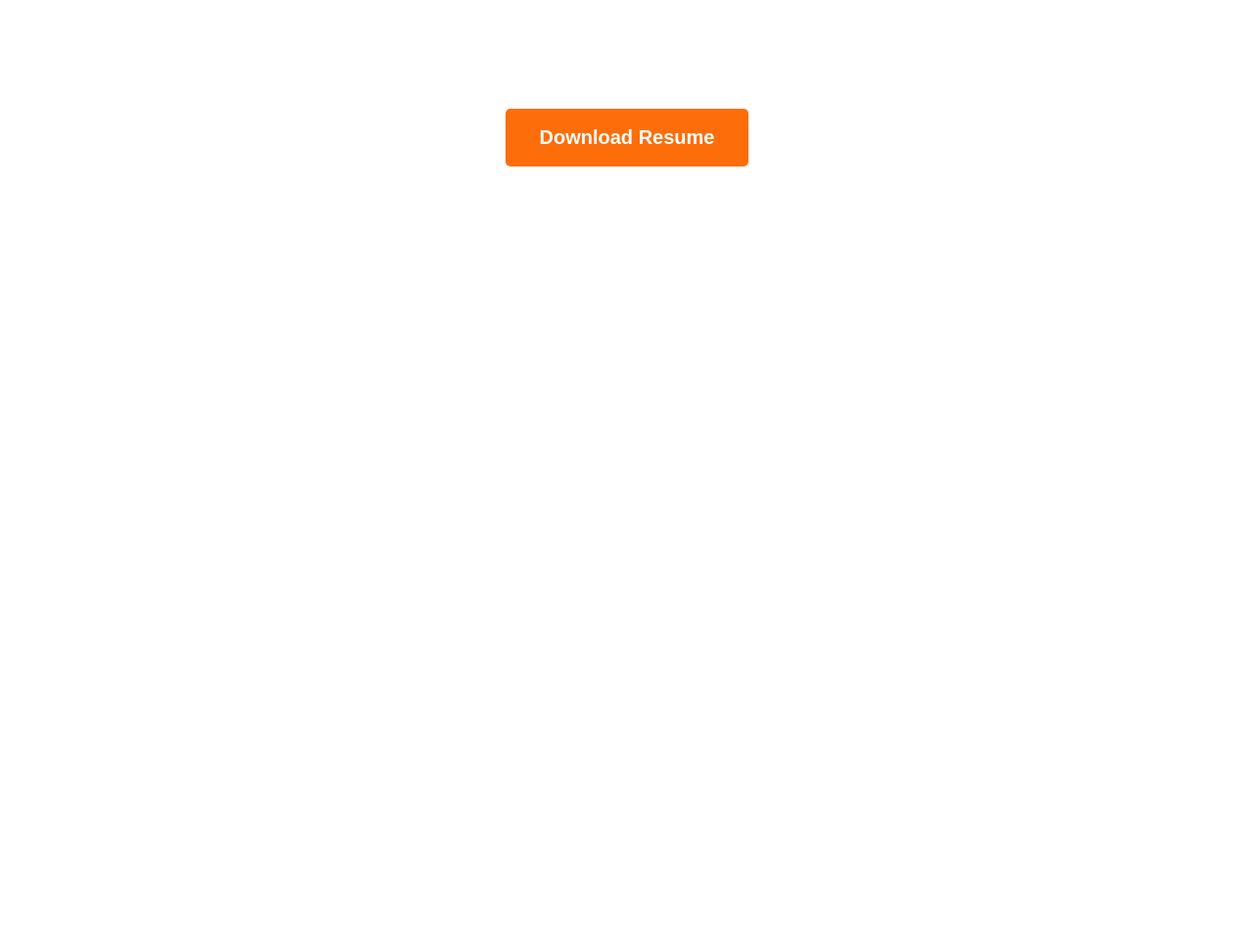
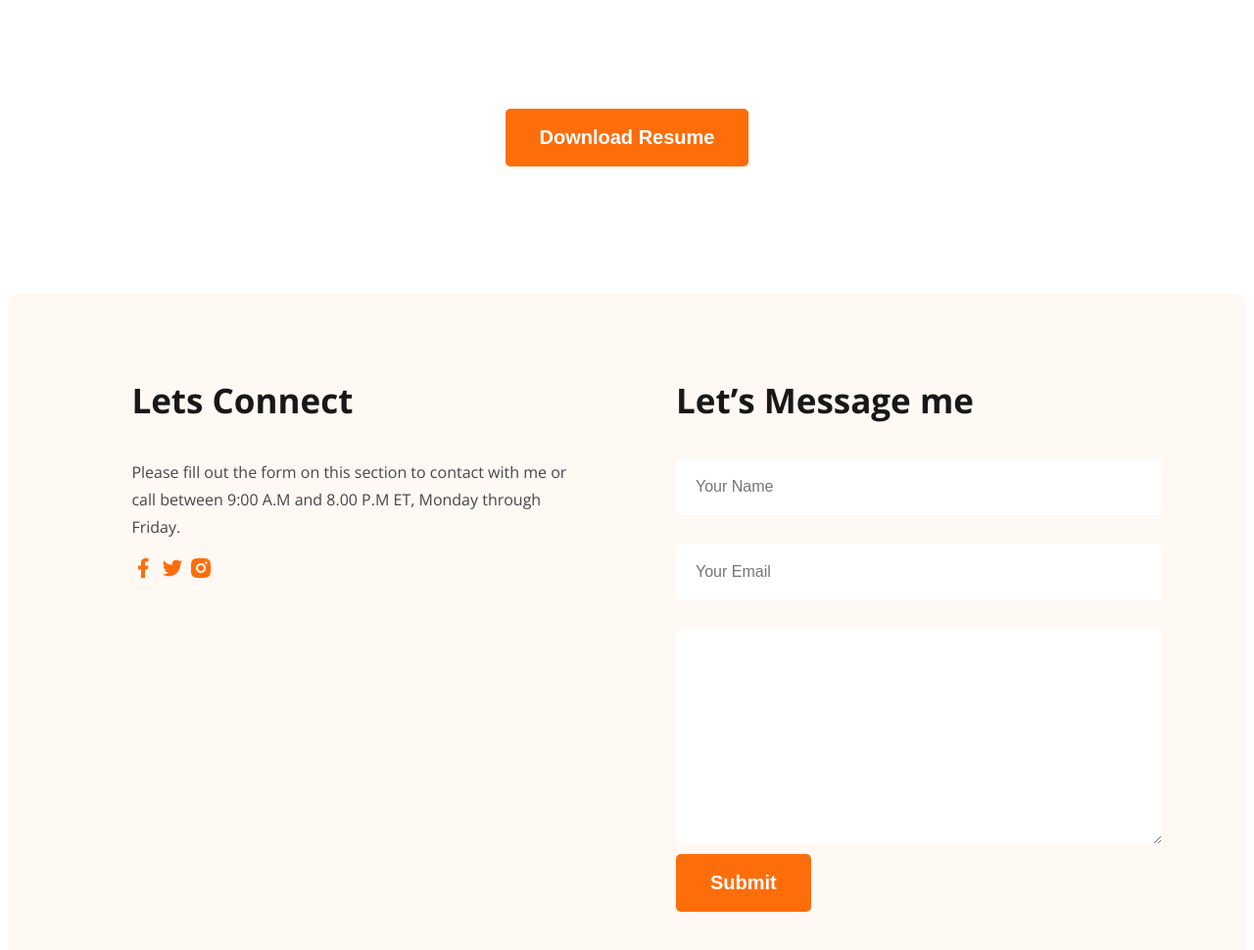
Before and after one commit to samimeadad/portfolio, a plain HTML site: page index.html in a window 1280 px wide. Shown: the part 3436-4406 px from the top of the page at 98% size. Before the commit the page ends 3736 px from the top, so only its background shows below. Drawn offline with nearby package versions, Linux system fonts and the light colour scheme.

Commit message:
footer done

```diff
--- a/index.html
+++ b/index.html
@@ -190,8 +190,31 @@
                 </div>
             </section>
         </main>
-        <footer>
+        <footer class="footer secondary-bg">
+            <div class="footer-column">
+                <h3 class="footer-title">Lets Connect</h3>
+                <p class="footer-description">
+                    Please fill out the form on this section to contact with me or call between 9:00 A.M and 8.00 P.M
+                    ET, Monday through
+                    Friday.
+                </p>
+                <div class="footer-social">
+                    <a href="https://www.facebook.com"><img src="images/icons/facebook.png" alt="Facebook"></a>
+                    <a href="https://www.x.com"><img src="images/icons/twitter.png" alt="Twitter"></a>
+                    <a href=""><img src="images/icons/insta.png" alt="Instagram"></a>
+                </div>
 
+            </div>
+            <div class="footer-column">
+                <h3 class="footer-title">Let’s Message me</h3>
+                <form action="">
+                    <input type="text" name="name" placeholder="Your Name" id="name"><br>
+                    <input type="email" name="email" placeholder="Your Email" id="email"><br>
+                    <textarea name="message" placeholder="Please write your message here" id="message" rows="10">
+                    </textarea>
+                    <input type="submit" value="Submit" class="btn-primary">
+                </form>
+            </div>
         </footer>
     </body>
 
--- a/styles/portfolio.css
+++ b/styles/portfolio.css
@@ -276,3 +276,47 @@ main section {
     letter-spacing: 0%;
     text-align: left;
 }
+
+footer {
+    display: flex;
+    justify-content: center;
+    align-items: top;
+    padding: 50px 10%;
+    gap: 100px;
+}
+
+.footer-title {
+    color: rgb(24, 24, 24);
+    font-family: Open Sans;
+    font-size: 35px;
+    font-weight: 700;
+    line-height: 48px;
+    letter-spacing: 0%;
+    text-align: left;
+}
+
+.footer-description {
+    color: rgb(71, 71, 71);
+    font-family: Open Sans;
+    font-size: 16px;
+    font-weight: 400;
+    line-height: 28px;
+    letter-spacing: 0%;
+    text-align: left;
+}
+
+.footer-column {
+    width: 50%;
+}
+
+footer input[type="text"],
+footer input[type="email"],
+footer textarea {
+    width: 100%;
+    border-radius: 5px;
+    border: none;
+    margin-bottom: 10px;
+    padding: 20px;
+    display: block;
+    font-size: 16px;
+}
```
